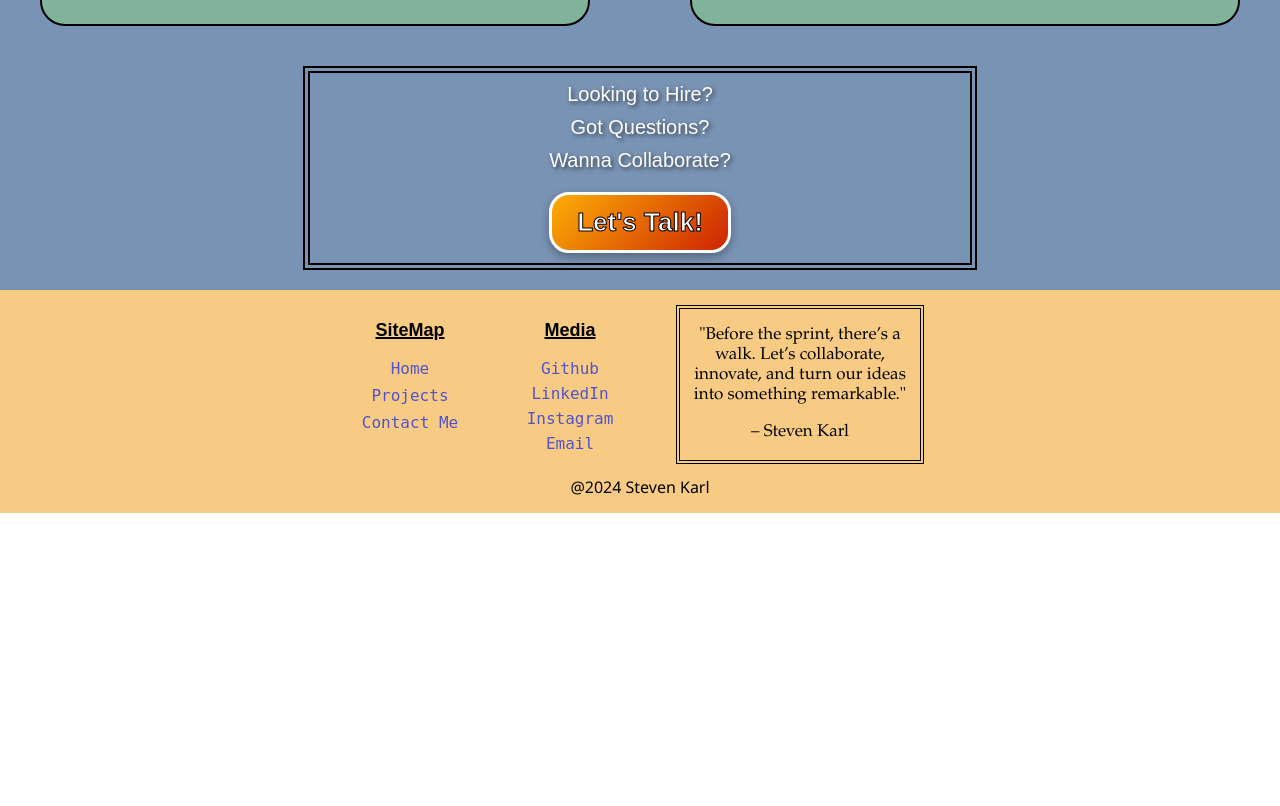
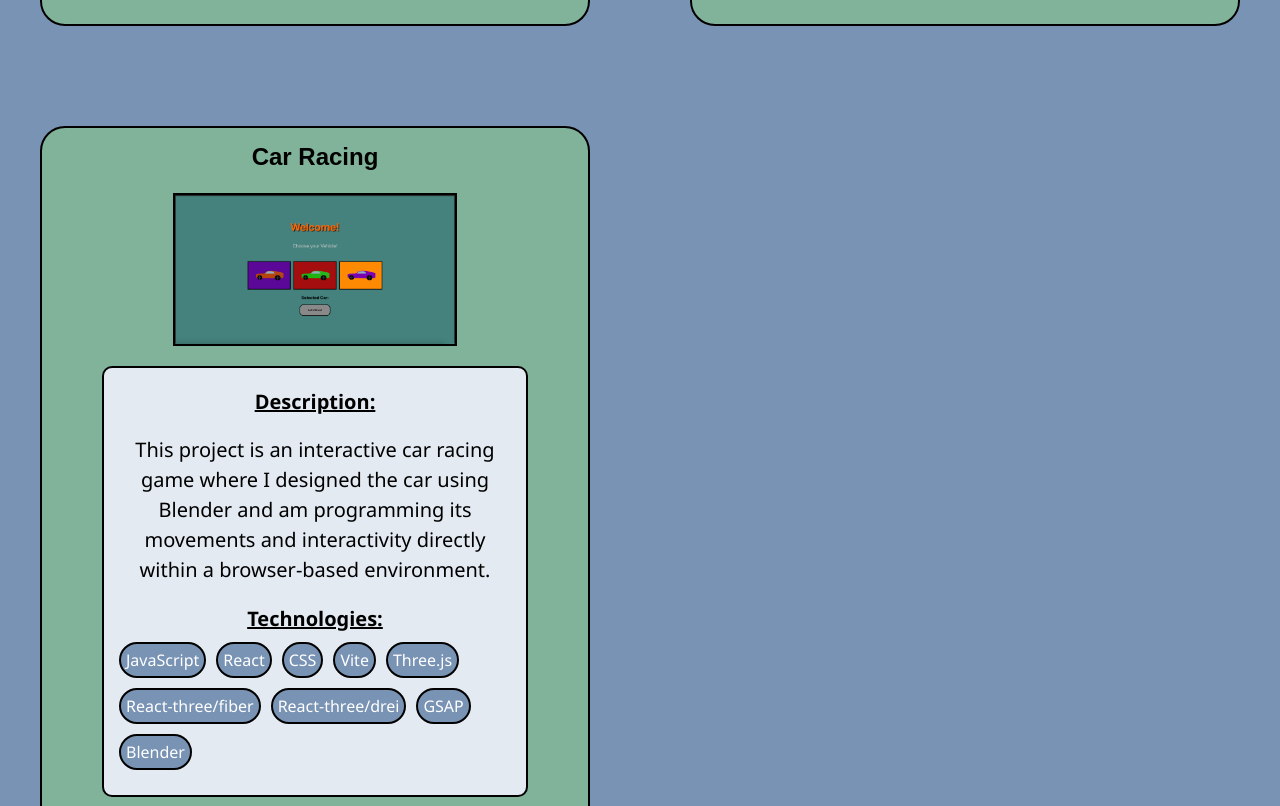
Before and after one commit to Sidewayswalker/Sidewayswalker.github.io, a React (Vite) app: page /Projects in a window 1280 px wide. Shown: the part 1794-2600 px from the top of the page. Before the commit the page ends 2307 px from the top, so only its background shows below. Built offline with nearby package versions, Linux system fonts and the light colour scheme.

Commit message:
Added Car Racing Project

```diff
--- a/src/components/Projects/MyWork/MyWork.jsx
+++ b/src/components/Projects/MyWork/MyWork.jsx
@@ -4,6 +4,7 @@ import Work1 from './Work1/Work1'
 import Work2 from './Work2/Work2'
 import Work3 from './Work3/Work3'
 import Work4 from './Work4/Work4'
+import Work5 from './Work5/Work5'
 
 function MyWork() {
   return (
@@ -20,6 +21,7 @@ function MyWork() {
           <Work2 />
           <Work3 />
           <Work4 />
+          <Work5/>
       </div>
     </div>
   );
--- /dev/null
+++ b/src/components/Projects/MyWork/Work5/Work5.jsx
@@ -0,0 +1,58 @@
+import React, { useState } from 'react';
+import "./Work5.css";
+import CarMenu from '../Work5/CarRacePics/CarMenu.png'
+
+function Work5() {
+  const [isFullscreen, setIsFullscreen] = useState(false);
+
+  const toggleFullscreen = () => {
+    setIsFullscreen(!isFullscreen);
+  };
+
+  return (
+    <div className="work-container">
+      <h2 className="work-title">Car Racing</h2>
+
+      {/* Conditionally render fullscreen view when `isFullscreen` is true */}
+      {isFullscreen ? (
+        <div className="fullscreen" onClick={toggleFullscreen}>
+          <img
+            src={CarMenu}
+            alt="Car Racing Game Menu"
+            className="work-picture-fullscreen"
+          />
+        </div>
+      ) : (
+        <div className="work-image" onClick={toggleFullscreen}>
+          <img
+            src={CarMenu}
+            alt="Car Racing Game Menu"
+            className="work-picture"
+          />
+        </div>
+      )}
+
+      <div className="work-details">
+        <p className="work-heading">Description:</p>
+        <p className="work-text">
+        This project is an interactive car racing game where I designed the car using Blender and am programming its movements and interactivity directly within a browser-based environment.
+        </p>
+
+        <p className="work-heading">Technologies:</p>
+        <span className="Technologies-List">
+          <p className="Technologies-Appearance">JavaScript</p>
+          <p className="Technologies-Appearance">React</p>
+          <p className="Technologies-Appearance">CSS</p>
+          <p className="Technologies-Appearance">Vite</p>
+          <p className="Technologies-Appearance">Three.js</p>
+          <p className="Technologies-Appearance">React-three/fiber</p>
+          <p className="Technologies-Appearance">React-three/drei</p>
+          <p className="Technologies-Appearance">GSAP</p>
+          <p className="Technologies-Appearance">Blender</p>
+        </span>
+      </div>
+    </div>
+  );
+}
+
+export default Work5;
```
Also changed, not shown: src/components/Projects/MyWork/Work5/CarRacePics/CarMenu.png (added), src/components/Projects/MyWork/Work5/Work5.css (added).
